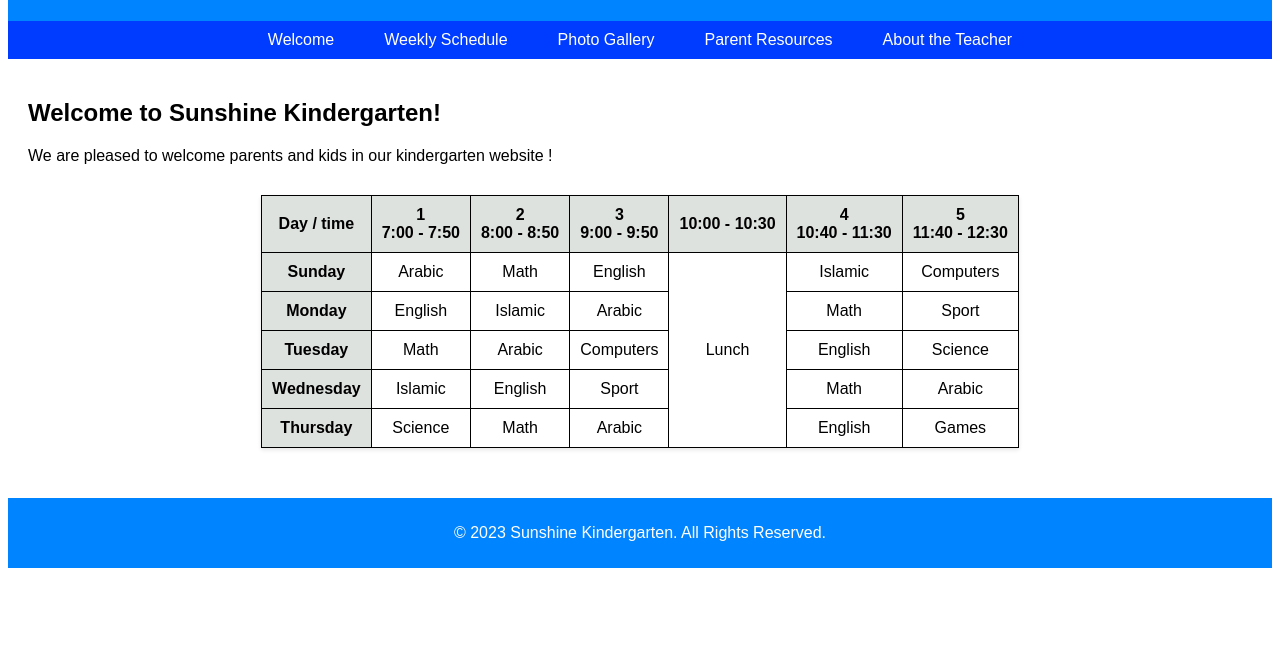
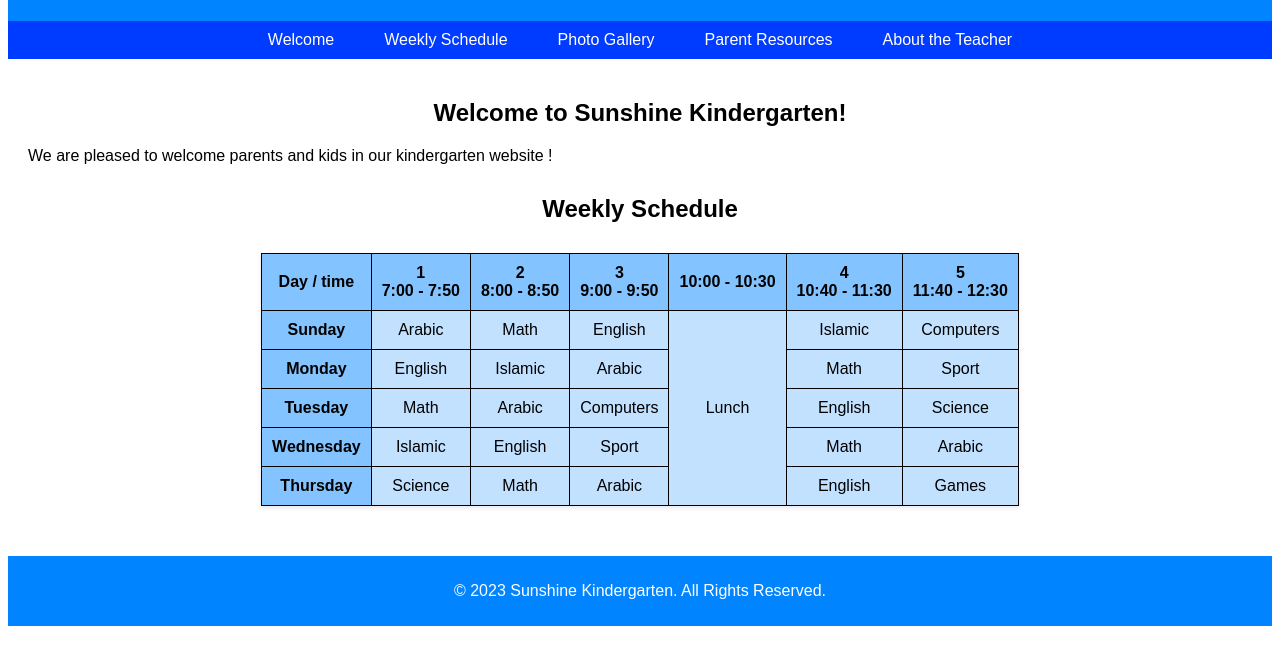
Before and after one commit to Ali-Alsowaidi/ITCS333, a plain HTML site: page index.html in a window 1280 px wide. Shown: the part 107-772 px from the top of the page. Drawn offline with Linux system fonts and the light colour scheme.

Commit message:
schedule sec & table styling

```diff
--- a/index.html
+++ b/index.html
@@ -24,6 +24,9 @@
                 <p>We are pleased to welcome parents and kids in our kindergarten website !</p>
             </section>
 
+            <section id="schedule" class="section">
+                <h2>Weekly Schedule</h2>
+            </section>
 
             <table>
             <tr>
--- a/styles.css
+++ b/styles.css
@@ -31,7 +31,11 @@ nav a {
 
 nav a:hover {
             background-color: #547cff;
-        }
+}
+
+section h2 {
+    text-align: center;
+}
 
 
 main {
@@ -47,7 +51,7 @@ main {
 table{
     border-collapse: collapse;
     margin: 30px auto;
-    background-color:#fff;
+    background-color:#c1e1ff;
     border: 1px solid #000000;
     box-shadow: 0 2px 4px rgba(0,0,0,0.1);
 }
@@ -55,7 +59,7 @@ table{
 th{
     text-align: center;
     font-weight: bold;
-    background-color: #dee2de;
+    background-color: #83c3ff;
     color: #000000;
     padding: 10px;
     border: 1px solid #000000;
```
